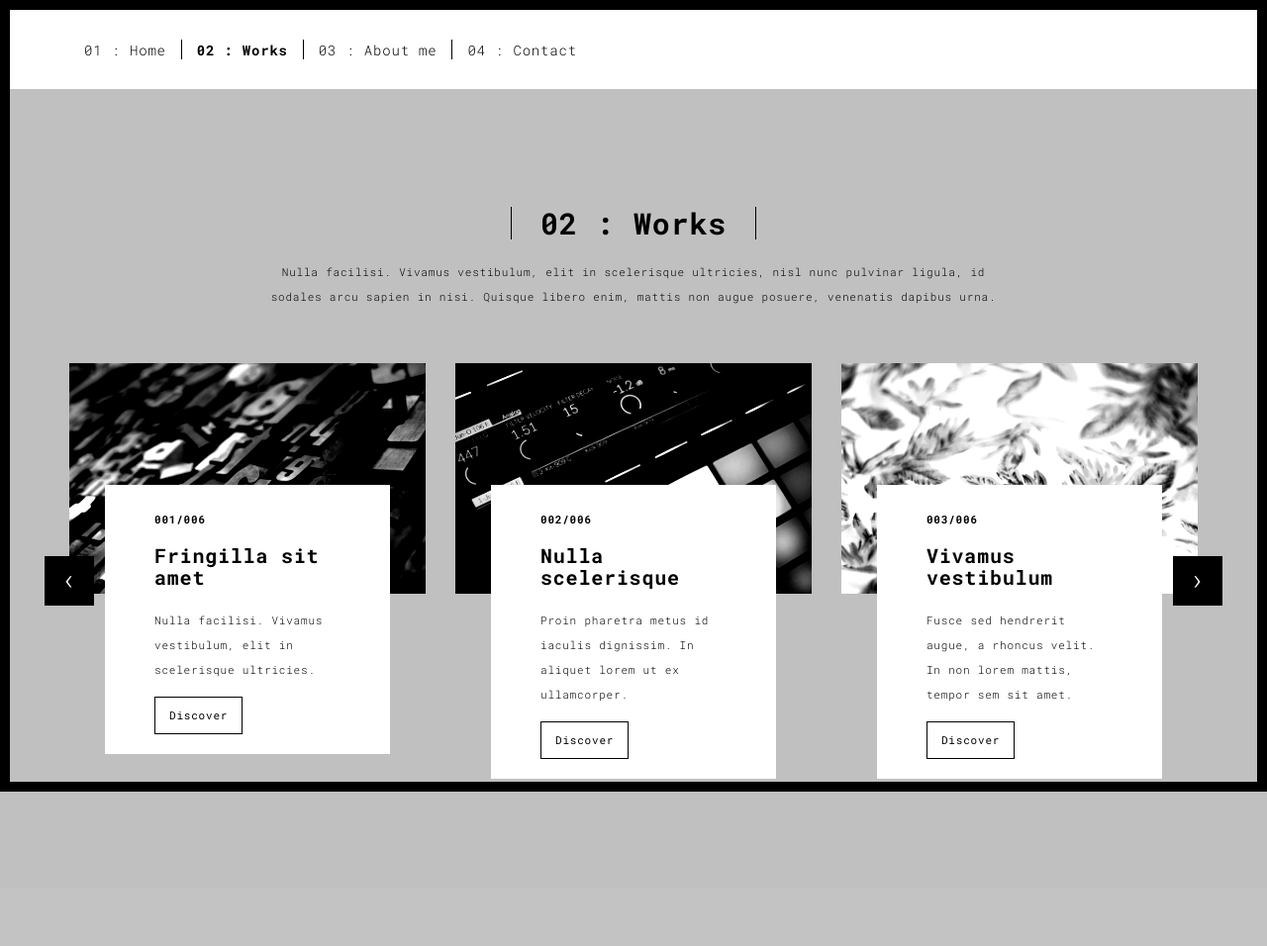
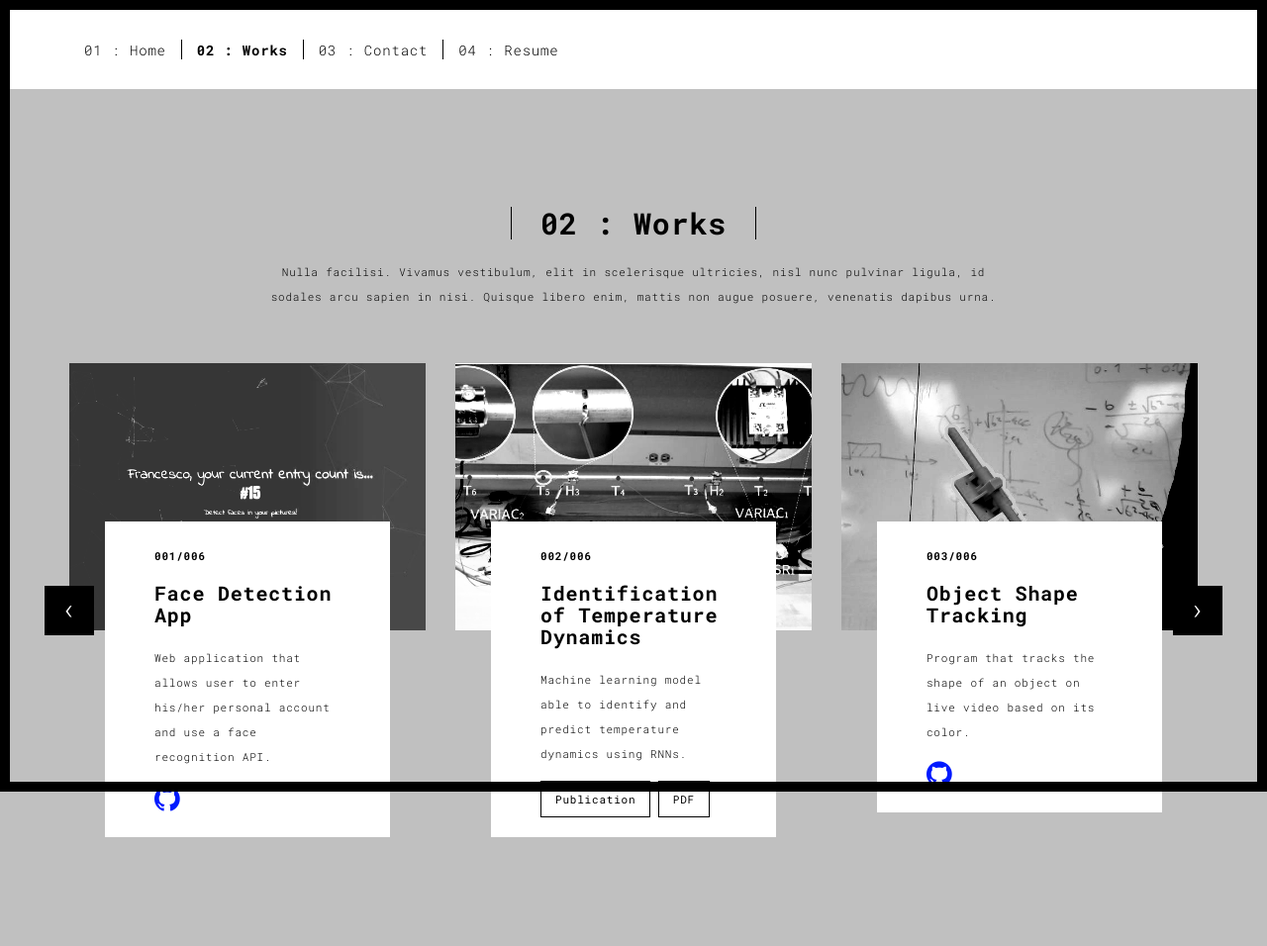
Before and after one commit to francesco-pecora/portfolio, a Flask app: page /works.html in a window 1280 px wide. Shown: the whole page at 99% size. Before the commit the page ends 800 px from the top, so only its background shows below. Run offline with Flask 2, Linux system fonts and the light colour scheme; some libraries are stand-ins or nearby versions.

Commit message:
personalized template

```diff
--- a/server.py
+++ b/server.py
@@ -21,9 +21,16 @@ def write_to_file(data):
 @app.route('/submit_form', methods=['POST', 'GET'])
 def submit_form():
     if request.method == 'POST':
-        data = request.form.to_dict()
-        write_to_file(data)
-        return redirect('thankyou.html')
+        try:
+            data = request.form.to_dict()
+            # making sure we receive data
+            if(data['email'] and data['subject'] and data['message']):
+                write_to_file(data)
+                return redirect('thankyou.html')
+            else:
+                return render_template("contact.html")
+        except:
+            return "No data sent to the server..."
     else:
         return "Something Went Wrong"
 
--- a/templates/index.html
+++ b/templates/index.html
@@ -38,8 +38,8 @@
         <ul class="nav navbar-nav ">
           <li><a href="./index.html" title="">01 : Home</a></li>
           <li><a href="./works.html" title="">02 : Works</a></li>
-          <li><a href="./about.html" title="">03 : About me</a></li>
-          <li><a href="./contact.html" title="">04 : Contact</a></li>
+          <li><a href="./contact.html" title="">03 : Contact</a></li>
+          <li><a href="./resume.html" title="">04 : Resume</a></li>
         </ul>
 
 
--- a/templates/thankyou.html
+++ b/templates/thankyou.html
@@ -39,8 +39,8 @@
         <ul class="nav navbar-nav ">
           <li><a href="./index.html" title="">01 : Home</a></li>
           <li><a href="./works.html" title="">02 : Works</a></li>
-          <li><a href="./about.html" title="">03 : About me</a></li>
-          <li><a href="./contact.html" title="">04 : Contact</a></li>
+          <li><a href="./contact.html" title="">03 : Contact</a></li>
+          <li><a href="./resume.html" title="">04 : Resume</a></li>
         </ul>
 
 
--- a/templates/work.html
+++ b/templates/work.html
@@ -39,9 +39,8 @@
         <ul class="nav navbar-nav ">
           <li><a href="./index.html" title="">01 : Home</a></li>
           <li><a href="./works.html" title="">02 : Works</a></li>
-          <li><a href="./about.html" title="">03 : About me</a></li>
-          <li><a href="./contact.html" title="">04 : Contact</a></li>
-          <li><a href="./components.html" title="">05 : Components</a></li>
+          <li><a href="./contact.html" title="">03 : Contact</a></li>
+          <li><a href="./resume.html" title="">04 : Resume</a></li>
         </ul>
 
 
--- a/templates/works.html
+++ b/templates/works.html
@@ -39,8 +39,8 @@
         <ul class="nav navbar-nav ">
           <li><a href="./index.html" title="">01 : Home</a></li>
           <li><a href="./works.html" title="">02 : Works</a></li>
-          <li><a href="./about.html" title="">03 : About me</a></li>
-          <li><a href="./contact.html" title="">04 : Contact</a></li>
+          <li><a href="./contact.html" title="">03 : Contact</a></li>
+          <li><a href="./resume.html" title="">04 : Resume</a></li>
         </ul>
 
 
@@ -72,36 +72,37 @@
                 <div class="row">
                     <div class="col-sm-4">
 
-                      <a href="./work.html" title="" class="black-image-project-hover">
-                        <img src="../static/work01-hover.jpg" alt="" class="img-responsive">
+                      <a href="https://github.com/francesco-pecora/face-detection-app-frontend" target="_blank" title="" class="black-image-project-hover">
+                        <img src="../static/face.JPG" alt="" class="img-responsive">
                       </a>
                       <div class="card-container card-container-lg">
                         <h4>001/006</h4>
-                        <h3>Fringilla sit amet</h3>
-                        <p>Nulla facilisi. Vivamus vestibulum, elit in scelerisque ultricies.</p>
-                        <a href="./work.html" title="" class="btn btn-default">Discover</a>
+                        <h3>Face Detection App</h3>
+                        <p>Web application that allows user to enter his/her personal account and use a face recognition API.</p>
+                        <a href="https://github.com/francesco-pecora/face-detection-app-frontend" target="_blank" class="fa fa-github" style="font-size: 3rem;"></a>
                       </div>
                     </div>
                     <div class="col-sm-4">
-                      <a href="./work.html" title="" class="black-image-project-hover">
-                        <img src="../static/work02-hover.jpg" alt="" class="img-responsive">
+                      <a href="https://arxiv.org/abs/1908.02379" target="_blank" title="" class="black-image-project-hover">
+                        <img src="../static/setup.JPG" alt="" class="img-responsive">
                       </a>
                       <div class="card-container card-container-lg">
                         <h4>002/006</h4>
-                        <h3>Nulla scelerisque</h3>
-                        <p>Proin pharetra metus id iaculis dignissim. In aliquet lorem ut ex ullamcorper.</p>
-                        <a href="./work.html" title="" class="btn btn-default">Discover</a>
+                        <h3>Identification of Temperature Dynamics</h3>
+                        <p>Machine learning model able to identify and predict temperature dynamics using RNNs.</p>
+                        <a href="https://arxiv.org/abs/1908.02379" target="_blank" title="" class="btn btn-default">Publication</a>
+                        <a href="https://arxiv.org/pdf/1908.02379.pdf" target="_blank" title="" class="btn btn-default">PDF</a>
                       </div>
                     </div>
                     <div class="col-sm-4">
-                      <a href="./work.html" title="" class="black-image-project-hover">
-                        <img src="../static/work03-hover.jpg" alt="" class="img-responsive">
+                      <a href="https://github.com/francesco-pecora/object-tracking" target="_blank" title="" class="black-image-project-hover">
+                        <img src="../static/track.jpg" alt="" class="img-responsive">
                       </a>
                       <div class="card-container card-container-lg">
                         <h4>003/006</h4>
-                        <h3>Vivamus vestibulum</h3>
-                        <p>Fusce sed hendrerit augue, a rhoncus velit. In non lorem mattis, tempor sem sit amet.</p>
-                        <a href="./work.html" title="" class="btn btn-default">Discover</a>
+                        <h3>Object Shape Tracking</h3>
+                        <p>Program that tracks the shape of an object on live video based on its color.</p>
+                        <a href="https://github.com/francesco-pecora/object-tracking" target="_blank" class="fa fa-github" style="font-size: 3rem;"></a>
                       </div>
                     </div>
 
@@ -112,37 +113,37 @@
             <div class="item">
                 <div class="row">
                   <div class="col-sm-4">
-                    <a href="./work.html" class="black-image-project-hover">
-                      <img src="../static/work02-hover.jpg" alt="Image" class="img-responsive">
+                    <a href="https://github.com/francesco-pecora/password-checker" target="_blank" class="black-image-project-hover">
+                      <img src="../static/password.JPG" alt="Image" class="img-responsive">
                     </a>
                     <div class="card-container">
                       <h4>004/006</h4>
-                      <h3>Nulla scelerisque</h3>
-                      <p>Proin pharetra metus id iaculis dignissim. In aliquet lorem ut ex ullamcorper.</p>
-                      <a href="./work.html" class="btn btn-default">Discover</a>
+                      <h3>Password Checker</h3>
+                      <p>Program that uses an API to check if a password was ever hacked or leaked in the past.</p>
+                      <a href="https://github.com/francesco-pecora/password-checker" target="_blank" class="fa fa-github" style="font-size: 3rem;"></a>
                     </div>
                   </div>
                    <div class="col-sm-4">
-                      <a href="./work.html" class="black-image-project-hover">
-                        <img src="../static/work01-hover.jpg" alt="Image" class="img-responsive">
+                      <a href="https://github.com/francesco-pecora/web-scraping-hackernews" target="_blank" class="black-image-project-hover">
+                        <img src="../static/hackernews.JPG" alt="Image" class="img-responsive">
                       </a>
                       <div class="card-container">
                         <h4>005/006</h4>
-                        <h3>Fringilla sit amet</h3>
-                        <p>Nulla facilisi. Vivamus vestibulum, elit in scelerisque ultricies.</p>
-                        <a href="./work.html" class="btn btn-default">Discover</a>
+                        <h3>HackerNews WebScraper</h3>
+                        <p>Program that scrapes HackerNews and displays the top 30 news based on the votes of the users.</p>
+                        <a href="https://github.com/francesco-pecora/web-scraping-hackernews" target="_blank" class="fa fa-github" style="font-size: 3rem;"></a>
                       </div>
                     </div>
 
                     <div class="col-sm-4">
-                      <a href="./work.html" class="black-image-project-hover">
-                        <img src="../static/work03-hover.jpg" alt="Image" class="img-responsive">
+                      <a href="https://github.com/francesco-pecora/email-sender" target="_blank" class="black-image-project-hover">
+                        <img src="../static/email.JPG" alt="Image" class="img-responsive">
                       </a>
                       <div class="card-container">
                         <h4>006/006</h4>
-                        <h3>Vivamus vestibulum</h3>
-                        <p>Fusce sed hendrerit augue, a rhoncus velit. In non lorem mattis, tempor sem sit amet.</p>
-                        <a href="./work.html" class="btn btn-default">Discover</a>
+                        <h3>Email Sender</h3>
+                        <p>Program that allows the user to send personalized e-mails to a specific mailing list.</p>
+                        <a href="https://github.com/francesco-pecora/email-sender" target="_blank" class="fa fa-github" style="font-size: 3rem;"></a>
                       </div>
                     </div>
 
```
Also changed, not shown: database.txt (+13 -0 lines), templates/about.html (deleted, +0 -112 lines), templates/contact.html (+9 -12 lines), templates/resume.html (added, +37 -0 lines), static/email.JPG (added), static/face.JPG (added), static/hackernews.JPG (added), static/password.JPG (added), static/setup.JPG (added), static/track.jpg (added), static/work01-hover.jpg (deleted), static/work02-hover.jpg (deleted), static/work03-hover.jpg (deleted), 1 other file.
